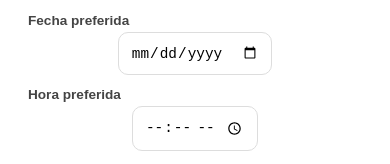
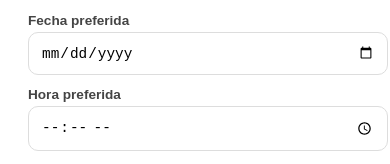
Before and after one commit to Digital365Staking/edilmita, a plain HTML site: page public/index.html in a window 390 px wide. Shown: the part 400-564 px from the top of the page. Drawn offline with Linux system fonts and the light colour scheme.

Commit message:
Update index.html

```diff
--- a/public/index.html
+++ b/public/index.html
@@ -22,7 +22,6 @@
       padding: 28px;
       border-radius: 18px;
       box-shadow: 0 20px 40px rgba(0, 0, 0, 0.15);
-      text-align: center;
       display: flex;
       flex-direction: column;
       gap: 16px;
@@ -32,12 +31,21 @@
       font-size: 1.7rem;
       color: #2c3e50;
       margin-bottom: 6px;
+      text-align: center;
     }
 
     p.subtitle {
       font-size: 0.95rem;
       color: #555;
       margin-bottom: 22px;
+      text-align: center;
+    }
+
+    form {
+      display: flex;
+      flex-direction: column;
+      gap: 16px;
+      text-align: left;
     }
 
     label {
@@ -45,7 +53,6 @@
       font-size: 0.85rem;
       font-weight: 600;
       color: #444;
-      text-align: left;
       margin-bottom: 4px;
     }
 
@@ -56,6 +63,7 @@
       font-size: 0.9rem;
       outline: none;
       transition: border-color 0.2s, box-shadow 0.2s;
+      width: 100%;
     }
 
     input:focus, select:focus, textarea:focus {
@@ -75,6 +83,12 @@
 
     .row input, .row select {
       flex: 1;
+    }
+
+    @media (max-width: 480px) {
+      .row {
+        flex-direction: column;
+      }
     }
 
     .btn {
@@ -99,12 +113,7 @@
       font-size: 0.75rem;
       color: #777;
       margin-top: 14px;
-    }
-
-    @media (max-width: 480px) {
-      .row {
-        flex-direction: column;
-      }
+      text-align: center;
     }
   </style>
 </head>
@@ -113,6 +122,7 @@
     <h1>Reservar Cita</h1>
     <p class="subtitle">Envía tu solicitud directamente por WhatsApp</p>
 
+    <form>
       <div>
         <label for="name">Nombre completo</label>
         <input type="text" id="name" placeholder="Tu nombre" />
@@ -153,6 +163,7 @@
       <a href="#" class="btn" onclick="sendWhatsApp(); return false;">
         Reservar por WhatsApp
       </a>
+    </form>
 
     <div class="note">
       Serás redirigido a WhatsApp con el mensaje ya preparado.
```
Lines whose indentation alone changed are shown as unchanged.
